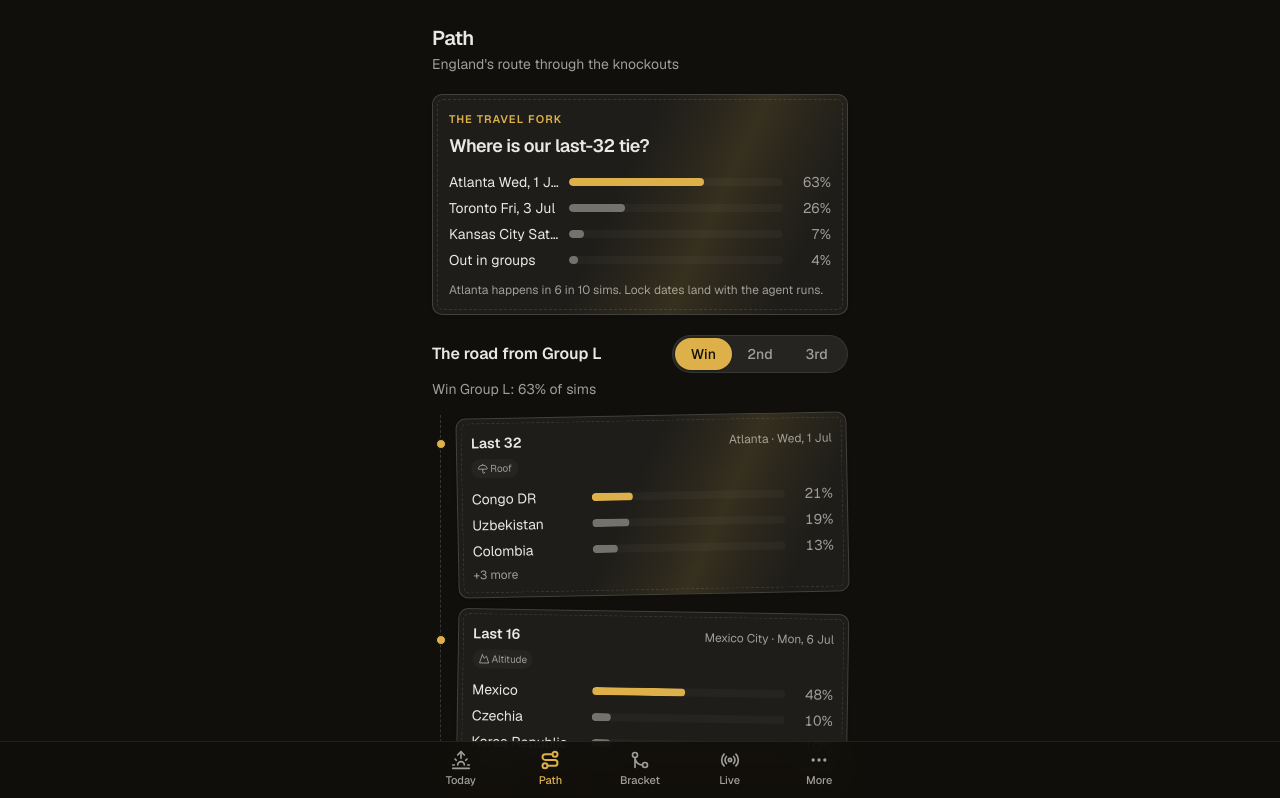
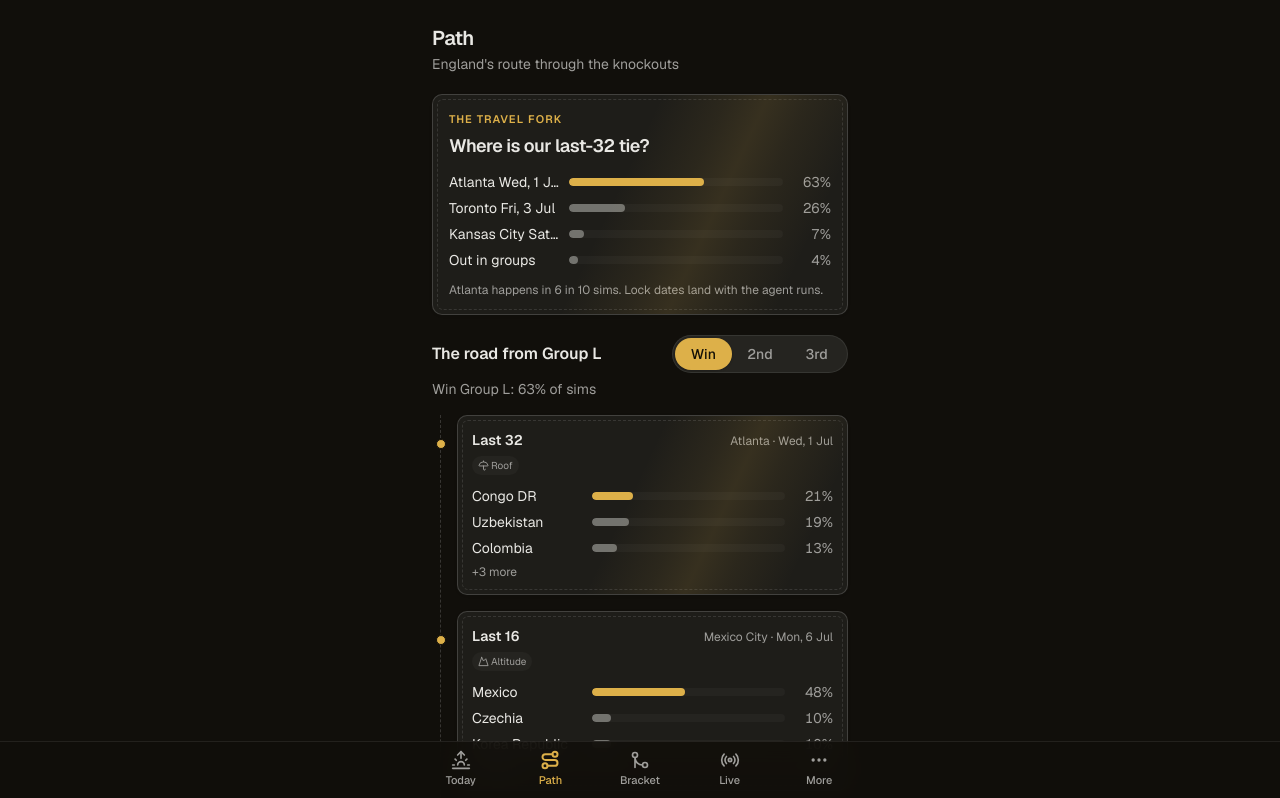
Before and after one commit to jonahanton/wolves-ai, a Next.js app in the folder web/: page /path in a window 1280 px wide. Shown: the top 798 px of the page. Built offline with nearby package versions, Linux system fonts and the light colour scheme.

Commit message:
Remove card tilt; sticker feel from surface and foil only

```diff
--- a/web/src/app/globals.css
+++ b/web/src/app/globals.css
@@ -184,14 +184,6 @@
   pointer-events: none;
 }
 
-.sticker-tilt-l {
-  rotate: -1.1deg;
-}
-
-.sticker-tilt-r {
-  rotate: 0.9deg;
-}
-
 @keyframes foil-sweep {
   0%,
   55% {
--- a/web/src/components/live/match-list.tsx
+++ b/web/src/components/live/match-list.tsx
@@ -14,7 +14,7 @@
   return (
     <section aria-label="Matches">
       {preTournament && (
-        <div className="sticker sticker-tilt-r flex items-center gap-3 p-4">
+        <div className="sticker flex items-center gap-3 p-4">
           <WolfMascot mood="happy" size={48} />
           <div>
             <p className="font-medium">Nothing kicking off yet.</p>
--- a/web/src/components/path/path-spine.tsx
+++ b/web/src/components/path/path-spine.tsx
@@ -40,7 +40,7 @@
               className="absolute top-6 -left-[21.5px] size-2.5 rounded-full border border-background bg-gold"
               aria-hidden
             />
-            <SpineCard stage={stage} tilt={i % 2 === 0 ? "l" : "r"} featured={i === 0} />
+            <SpineCard stage={stage} featured={i === 0} />
           </li>
         ))}
       </ol>
--- a/web/src/components/path/spine-card.tsx
+++ b/web/src/components/path/spine-card.tsx
@@ -4,13 +4,12 @@
 
 interface SpineCardProps {
   stage: SpineStageView;
-  tilt: "l" | "r";
   featured?: boolean;
 }
 
-export function SpineCard({ stage, tilt, featured = false }: SpineCardProps) {
+export function SpineCard({ stage, featured = false }: SpineCardProps) {
   return (
-    <article className={`sticker p-3.5 sticker-tilt-${tilt} ${featured ? "foil" : ""}`}>
+    <article className={`sticker p-3.5 ${featured ? "foil" : ""}`}>
       <header className="flex items-baseline justify-between gap-2">
         <h3 className="text-sm font-semibold">{stage.stageLabel}</h3>
         <span className="text-xs text-muted-foreground">
--- a/web/src/components/today/next-fixture-card.tsx
+++ b/web/src/components/today/next-fixture-card.tsx
@@ -10,7 +10,7 @@
   const home = names.get(fixture.home) ?? fixture.home;
   const away = names.get(fixture.away) ?? fixture.away;
   return (
-    <section className="sticker foil sticker-tilt-l p-4" aria-label="England's next fixture">
+    <section className="sticker foil p-4" aria-label="England's next fixture">
       <p className="text-[11px] font-semibold tracking-widest text-gold uppercase">Next for England</p>
       <p className="mt-1.5 text-lg font-semibold tracking-tight">
         {home} <span className="text-muted-foreground">v</span> {away}
```
